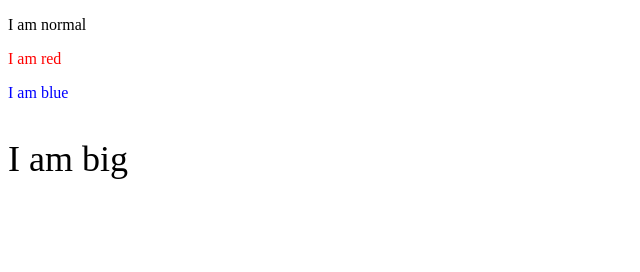
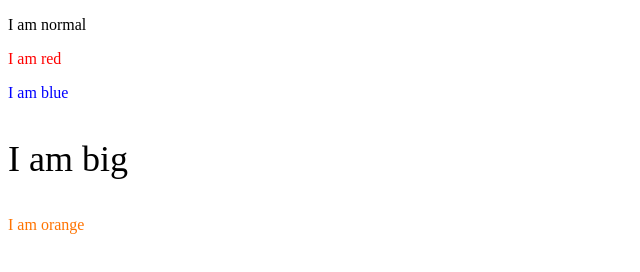
Before and after one commit to djayanadappt07/gitcheck, a plain HTML site: page index.html in a window 1280 px wide. Shown: the full height of the page, 0-640 px from the left. Drawn offline with Linux system fonts and the light colour scheme.

Commit message:
added orange

```diff
--- a/index.html
+++ b/index.html
@@ -6,6 +6,7 @@
 <p style="color:red;">I am red</p>
 <p style="color:blue;">I am blue</p>
 <p style="font-size:36px;">I am big</p>
+<p style="color:rgb(255, 115, 0);">I am orange</p>
 
 </body>
 </html>
```
